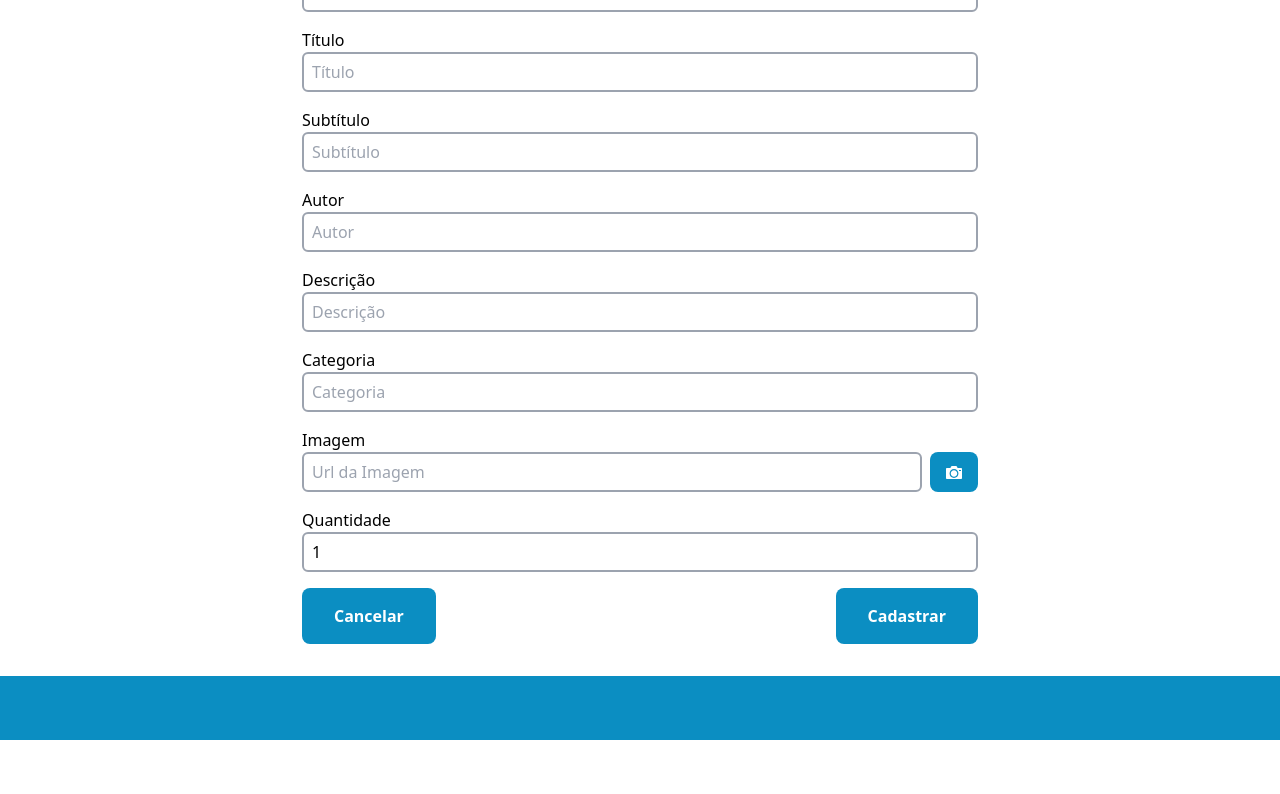
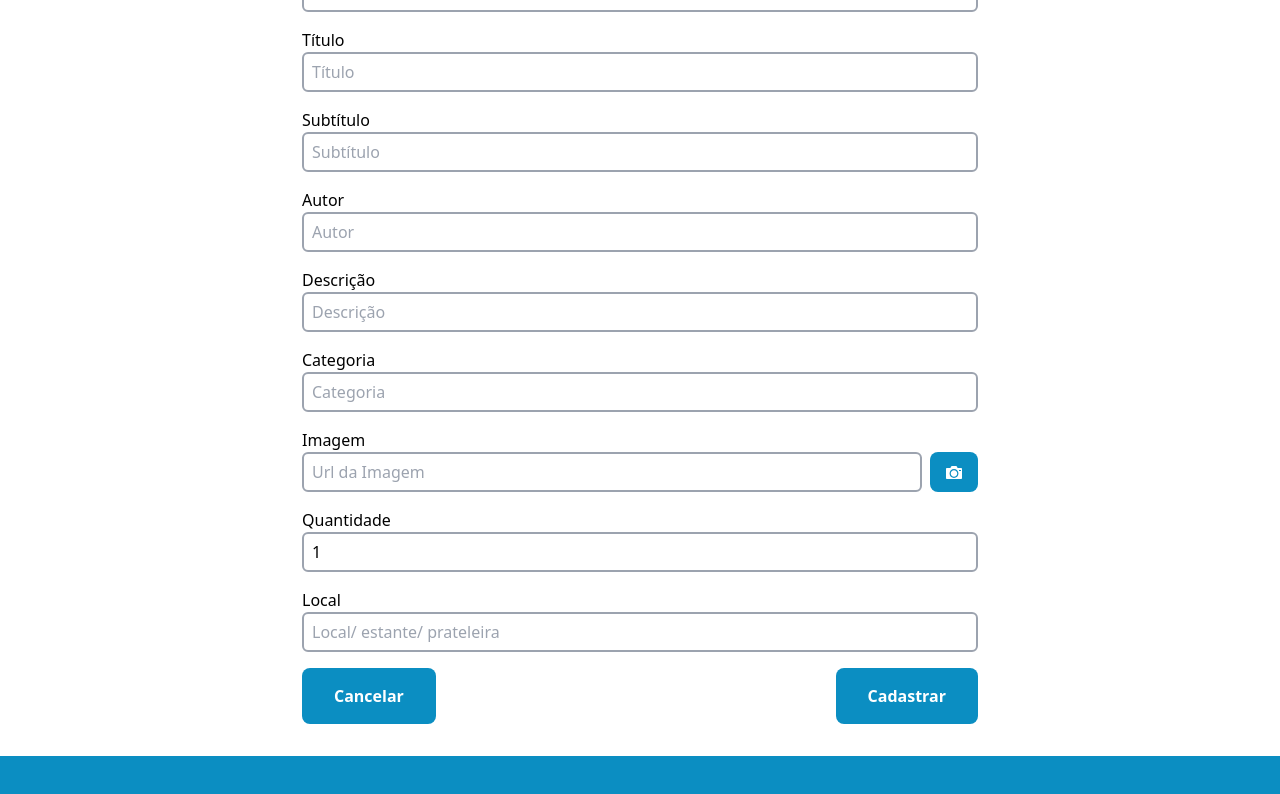
Before and after one commit to douglasmatosdev/cceak-books, a Next.js app: page /pages/dashboard/book-registration/manual in a window 1280 px wide. Shown: the part 306-1100 px from the top of the page. Before the commit the page ends 1046 px from the top, so only its background shows below. Built offline with nearby package versions, Linux system fonts and the light colour scheme; no server answers.

Commit message:
add new field "place"

```diff
--- a/src/app/pages/dashboard/[rowIndex]/page.tsx
+++ b/src/app/pages/dashboard/[rowIndex]/page.tsx
@@ -32,6 +32,7 @@ export default function EditBook({ params }: EditBookProps): JSX.Element {
                 image={book?.image}
                 amount={book?.amount}
                 category={book?.category}
+                place={book?.place}
             />
         </>
     )
--- a/src/app/pages/dashboard/book-registration/[isbn]/page.tsx
+++ b/src/app/pages/dashboard/book-registration/[isbn]/page.tsx
@@ -107,6 +107,7 @@ export default function SearchPage({ params }: SearchPageProps): JSX.Element {
                         image={bookInfo?.imageLinks?.thumbnail as string}
                         amount={1}
                         category={bookInfo?.categories?.map(c => c)?.join(', ')}
+                        place=""
                     />
                 </div>
             </div>
--- a/src/app/pages/dashboard/book-registration/manual/page.tsx
+++ b/src/app/pages/dashboard/book-registration/manual/page.tsx
@@ -18,7 +18,8 @@ const initialState: Book = {
     description: '',
     category: '',
     image: '',
-    amount: 1
+    amount: 1,
+    place: ''
 }
 
 export default function ManualRegister(): JSX.Element {
@@ -211,6 +212,23 @@ export default function ManualRegister(): JSX.Element {
                         className="border-2 border-gray-400 rounded-md p-2 w-full h-10 mb-4"
                     />
                 </label>
+                <label htmlFor="place">
+                    Local
+                    <input
+                        type="text"
+                        name="place"
+                        id="place"
+                        placeholder="Local/ estante/ prateleira"
+                        value={value.place}
+                        onChange={e =>
+                            setValue({
+                                ...value,
+                                place: e.target.value
+                            })
+                        }
+                        className="border-2 border-gray-400 rounded-md p-2 w-full h-10 mb-4"
+                    />
+                </label>
             </form>
 
             <div className="flex w-full justify-between items-center">
--- a/src/components/AllBooks.tsx
+++ b/src/components/AllBooks.tsx
@@ -19,7 +19,7 @@ export default function AllBooks({ books }: AllBooksProps): JSX.Element {
                 return (
                     <div
                         key={index}
-                        className="bg-white w-40 p-2 mx-auto rounded-md flex flex-col justify-end cursor-pointer"
+                        className="bg-white w-64 p-2 mx-auto rounded-md flex flex-col items-center justify-end cursor-pointer"
                         onClick={() => {
                             setOpenModal(book)
                         }}
--- a/src/components/BookCreateForm.tsx
+++ b/src/components/BookCreateForm.tsx
@@ -12,9 +12,19 @@ import { v4 as uuidv4 } from 'uuid'
 type BookCreateFormProps = Book
 
 export default function BookCreateForm(props: BookCreateFormProps): JSX.Element {
-    const { isbn, title, subtitle, author, description, image, amount, category } = props
+    const { isbn, title, subtitle, author, description, image, amount, category, place } = props
 
-    const [value, setValue] = useState({ isbn, title, subtitle, author, description, image, amount, category })
+    const [value, setValue] = useState({
+        isbn,
+        title,
+        subtitle,
+        author,
+        description,
+        image,
+        amount,
+        category,
+        place
+    })
     const [getPhoto, setGetPhoto] = useState<boolean>(false)
 
     const router = useRouter()
@@ -197,6 +207,23 @@ export default function BookCreateForm(props: BookCreateFormProps): JSX.Element
                         className="border-2 border-gray-400 rounded-md p-2 w-full h-10 mb-4"
                     />
                 </label>
+                <label htmlFor="place">
+                    Local
+                    <input
+                        type="text"
+                        name="place"
+                        id="place"
+                        placeholder="Local/ estante/ prateleira"
+                        value={value.place}
+                        onChange={e =>
+                            setValue({
+                                ...value,
+                                place: e.target.value
+                            })
+                        }
+                        className="border-2 border-gray-400 rounded-md p-2 w-full h-10 mb-4"
+                    />
+                </label>
             </form>
 
             <div className="flex w-full justify-between items-center">
--- a/src/components/BookEditForm.tsx
+++ b/src/components/BookEditForm.tsx
@@ -12,8 +12,18 @@ type BookEditFormProps = {
 } & Book
 
 export default function BookEditForm(props: BookEditFormProps): JSX.Element {
-    const { rowIndex, isbn, title, subtitle, author, description, image, amount, category } = props
-    const [value, setValue] = useState({ isbn, title, subtitle, author, description, image, amount, category })
+    const { rowIndex, isbn, title, subtitle, author, description, image, amount, category, place } = props
+    const [value, setValue] = useState({
+        isbn,
+        title,
+        subtitle,
+        author,
+        description,
+        image,
+        amount,
+        category,
+        place
+    })
     const [getPhoto, setGetPhoto] = useState<boolean>(false)
 
     const router = useRouter()
@@ -47,8 +57,8 @@ export default function BookEditForm(props: BookEditFormProps): JSX.Element {
     }
 
     useEffect(() => {
-        setValue({ isbn, title, subtitle, author, description, image, amount, category })
-    }, [amount, author, category, description, image, isbn, props, subtitle, title])
+        setValue({ isbn, title, subtitle, author, description, image, amount, category, place })
+    }, [amount, author, category, description, image, isbn, place, props, subtitle, title])
 
     return (
         <div className="p-8">
@@ -202,6 +212,23 @@ export default function BookEditForm(props: BookEditFormProps): JSX.Element {
                         className="border-2 border-gray-400 rounded-md p-2 w-full h-10 mb-4"
                     />
                 </label>
+                <label htmlFor="place">
+                    Local
+                    <input
+                        type="text"
+                        name="place"
+                        id="place"
+                        placeholder="Local/ estante/ prateleira"
+                        value={value.place}
+                        onChange={e =>
+                            setValue({
+                                ...value,
+                                place: e.target.value
+                            })
+                        }
+                        className="border-2 border-gray-400 rounded-md p-2 w-full h-10 mb-4"
+                    />
+                </label>
             </form>
 
             <div className="flex w-full justify-between items-center">
--- a/src/components/BookModal.tsx
+++ b/src/components/BookModal.tsx
@@ -21,8 +21,11 @@ export const BookModal = (props: { book: Book | Record<string, never>; onClose:
                     <span className="mb-4">
                         Por <span className="text-emerald-900">{book.author}</span>
                     </span>
-                    <h2>{book.subtitle}</h2>
+                    {/* <h2>{book.subtitle}</h2> */}
                     <span>Categoria: {book.category}</span>
+                    <span className="block">
+                        Local: <span className="text-emerald-900">{book.place}</span>
+                    </span>
                     <h4 className="mt-2">
                         <BookStatus label={book?.status} />
                     </h4>
--- a/src/types/book.d.ts
+++ b/src/types/book.d.ts
@@ -10,4 +10,5 @@ declare type Book = {
     amount: number
     category: string
     status?: 'borrowed' | 'avaiable'
+    place?: string
 }
```
